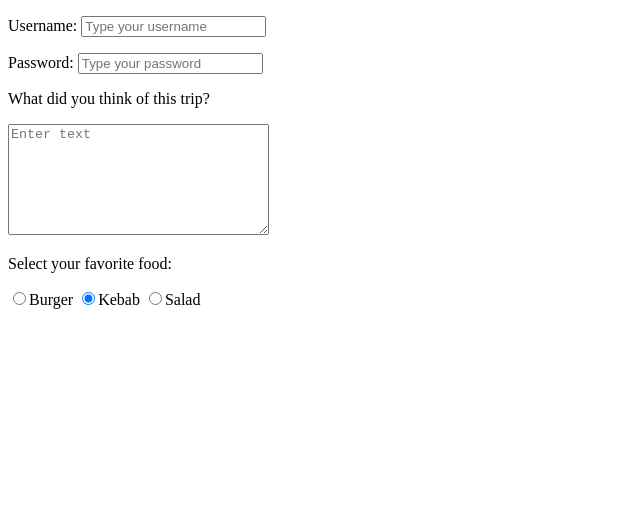
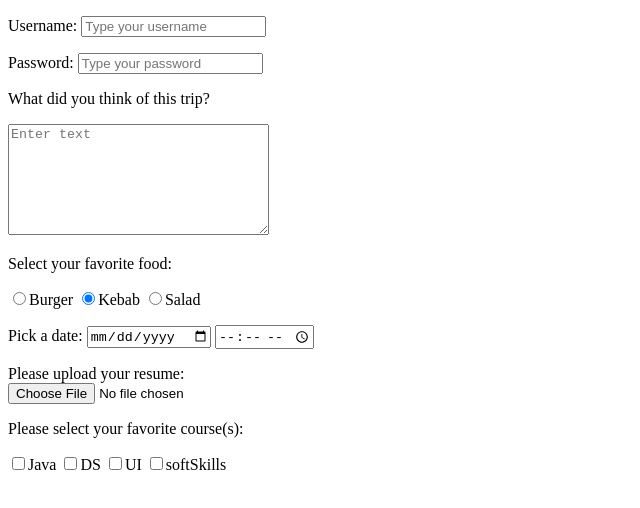
Before and after one commit to HasanCanAyhan/UI-Practice, a plain HTML site: page files/forms.html in a window 1280 px wide. Shown: the whole page, without its empty margins (0-640 px from the left). Drawn offline with Linux system fonts and the light colour scheme.

Commit message:
UI-Practice

```diff
--- a/files/forms.html
+++ b/files/forms.html
@@ -32,6 +32,35 @@
     <input type="radio" name="food" value="kebab" checked>Kebab
     <input type="radio" name="food" value="salad">Salad
 
+
+    <br>
+    <p>Pick a date:
+        <input type="date">
+        <input type="time">
+    </p>
+
+    <p>
+        Please upload your resume:
+        <br>
+        <input type="file">
+    </p>
+
+
+    <p>
+        Please select your favorite course(s):
+    </p>
+    <label for="java">
+        <input type="checkbox" name="course" value="java" id="java">Java
+    </label>
+
+    <input type="checkbox" name="course" value="DS">DS
+
+    <label for="ui">
+        <input type="checkbox" name="course" value="UI" id="ui">UI
+    </label>
+    <input type="checkbox" name="course" value="softSkills">softSkills
+
+
 </form>
 
 
```
